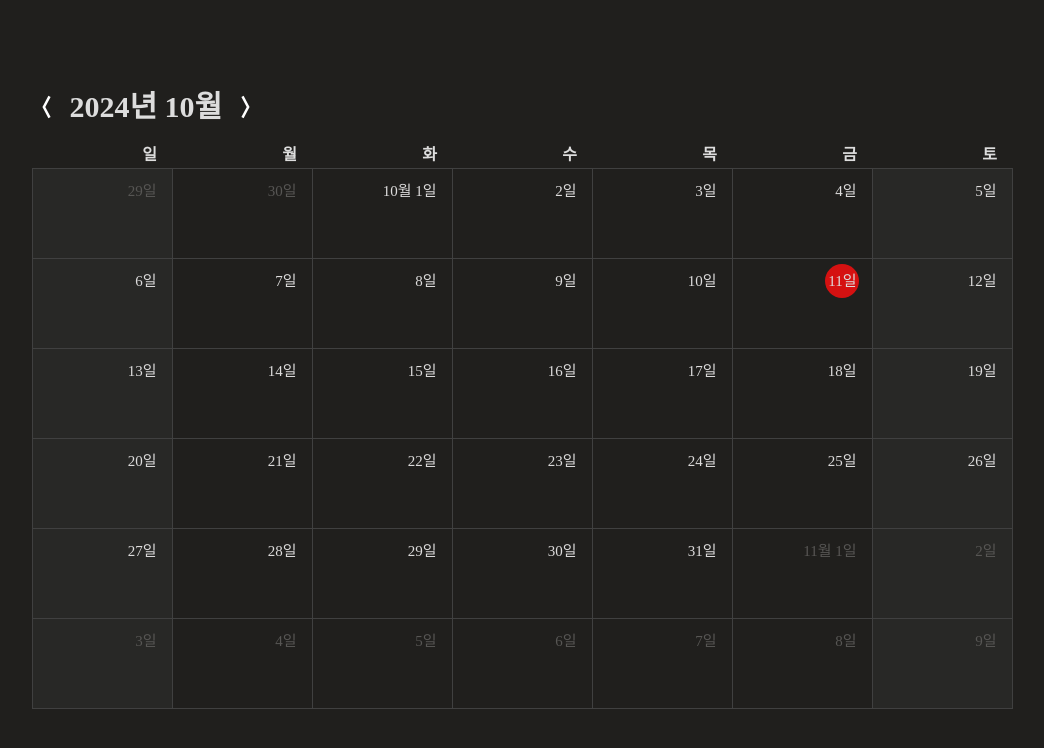
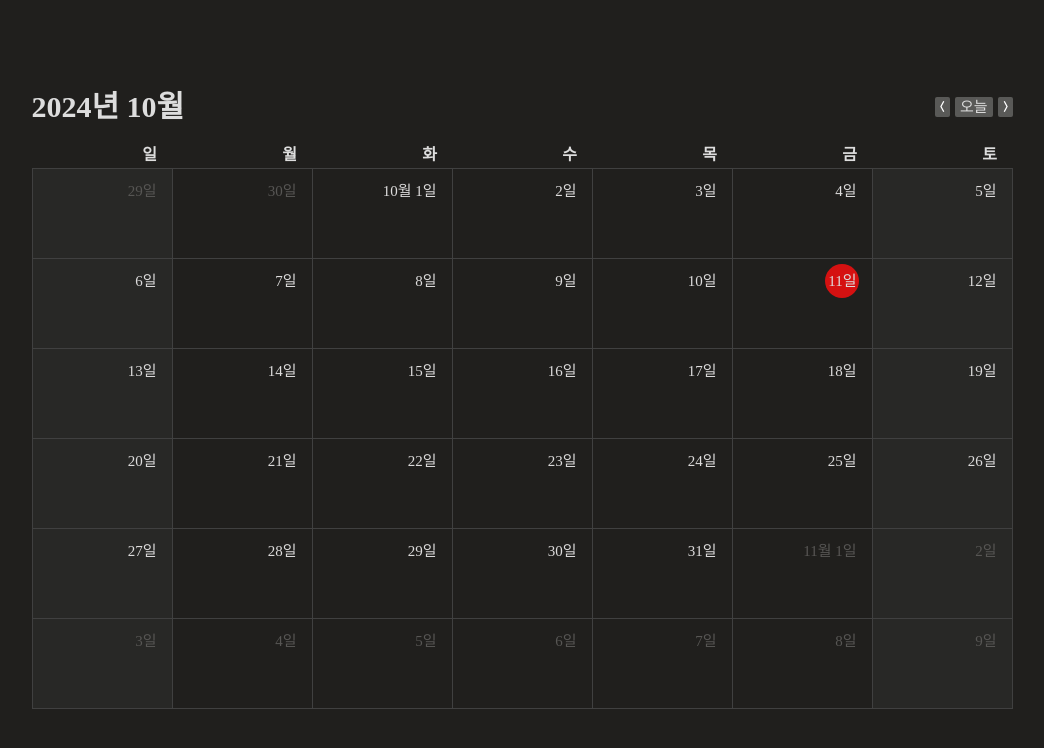
Before and after one commit to implement-any/record-costs, a React (Vite) app: page / in a window 1280 px wide. Shown: the top 748 px of the page, without its empty margins (118-1162 px from the left). Built offline with nearby package versions, Linux system fonts and the light colour scheme.

Commit message:
Feat(today-button): add today button to calenar for set today ( reset )

```diff
--- a/src/features/calendar/model/types.ts
+++ b/src/features/calendar/model/types.ts
@@ -18,4 +18,5 @@ export type DateControlProps = {
   onPrev: () => void;
   date: string;
   onNext: () => void;
+  getToday: () => void;
 };
--- a/src/features/calendar/ui/date-control/date-control.module.css
+++ b/src/features/calendar/ui/date-control/date-control.module.css
@@ -1,8 +1,18 @@
 .container {
+  width: 100%;
   display: flex;
   align-items: center;
-  justify-content: center;
+  justify-content: space-between;
   gap: 8px;
+}
+
+.leftSide {
+  display: flex;
+}
+
+.rightSide {
+  display: flex;
+  gap: 5px;
 }
 
 .date {
@@ -12,12 +22,18 @@
 }
 
 .arrow {
-  width: 30px;
-  height: 30px;
+  width: 15px;
+  height: 20px;
   background-repeat: no-repeat;
   border: none;
-  background-color: transparent;
+  background-color: #595957;
   cursor: pointer;
+  background-position: 50%;
+  border-radius: 2px;
+}
+
+.arrow:active {
+  background-color: #717170;
 }
 
 .arrow.left {
@@ -27,3 +43,18 @@
 .arrow.right {
   background-image: url(/icons/right-arrow.svg);
 }
+
+.today {
+  font-size: 15px;
+  line-height: 15px;
+  padding: 0px 5px;
+  border: none;
+  border-radius: 2px;
+  background-color: #595957;
+  color: #dddddd;
+  cursor: pointer;
+}
+
+.today:active {
+  background-color: #717170;
+}
--- a/src/features/calendar/ui/date-control/index.tsx
+++ b/src/features/calendar/ui/date-control/index.tsx
@@ -3,12 +3,17 @@ import module from "./date-control.module.css";
 import { Button } from "@/shared/components/button";
 import { DateControlProps } from "@/features/calendar/model/types";
 
-export function DateControl({ onPrev, date, onNext }: DateControlProps) {
+export function DateControl({ onPrev, date, onNext, getToday }: DateControlProps) {
   return (
     <div className={module.container}>
-      <Button className={`${module.arrow} ${module.left}`} onHandle={onPrev} text="" />
-      <h1 className={module.date}>{date}</h1>
-      <Button className={`${module.arrow} ${module.right}`} onHandle={onNext} text="" />
+      <div className={module.leftSide}>
+        <h1 className={module.date}>{date}</h1>
+      </div>
+      <div className={module.rightSide}>
+        <Button className={`${module.arrow} ${module.left}`} onHandle={onPrev} text="" />
+        <Button className={module.today} onHandle={getToday} text="오늘" />
+        <Button className={`${module.arrow} ${module.right}`} onHandle={onNext} text="" />
+      </div>
     </div>
   );
 }
--- a/src/shared/hooks/use-date.ts
+++ b/src/shared/hooks/use-date.ts
@@ -2,7 +2,7 @@ import { useEffect, useState } from "react";
 
 import { getCalendar, Today } from "@/shared/utils";
 
-export function useDate(): [Today, Calendar[], number[], () => void, () => void] {
+export function useDate(): [Today, Calendar[], number[], () => void, () => void, () => void] {
   const [date, setDate] = useState(new Today());
   const [calendar, setCalendar] = useState<Calendar[]>([]);
 
@@ -15,6 +15,12 @@ export function useDate(): [Today, Calendar[], number[], () => void, () => void]
       month = 12;
     }
 
+    setDate((date) => ({ ...date, year, month }));
+    setCalendar(getCalendar(year, month));
+  };
+
+  const getToday = () => {
+    const { year, month } = new Today();
     setDate((date) => ({ ...date, year, month }));
     setCalendar(getCalendar(year, month));
   };
@@ -37,5 +43,5 @@ export function useDate(): [Today, Calendar[], number[], () => void, () => void]
     setCalendar(getCalendar(today.year, today.month));
   }, []);
 
-  return [date, calendar, Array(6).fill(0), onPrev, onNext];
+  return [date, calendar, Array(6).fill(0), onPrev, onNext, getToday];
 }
--- a/src/widgets/calendar/ui/index.tsx
+++ b/src/widgets/calendar/ui/index.tsx
@@ -6,12 +6,17 @@ import { useDate } from "@/shared/hooks";
 import { calendarSlice, validSameDate, validSameMonth, DAYS } from "@/shared/utils";
 
 export function Calendar() {
-  const [date, calendar, rows, onPrev, onNext] = useDate();
+  const [date, calendar, rows, onPrev, onNext, getToday] = useDate();
 
   return (
     <div className={module.container}>
       <div className={module.wrapper}>
-        <DateControl onPrev={onPrev} date={`${date.year}년 ${date.month}월`} onNext={onNext} />
+        <DateControl
+          onPrev={onPrev}
+          date={`${date.year}년 ${date.month}월`}
+          onNext={onNext}
+          getToday={getToday}
+        />
         {/* To do: 버튼 컨트롤 features 분류 필요 */}
         <table>
           <thead>
```
